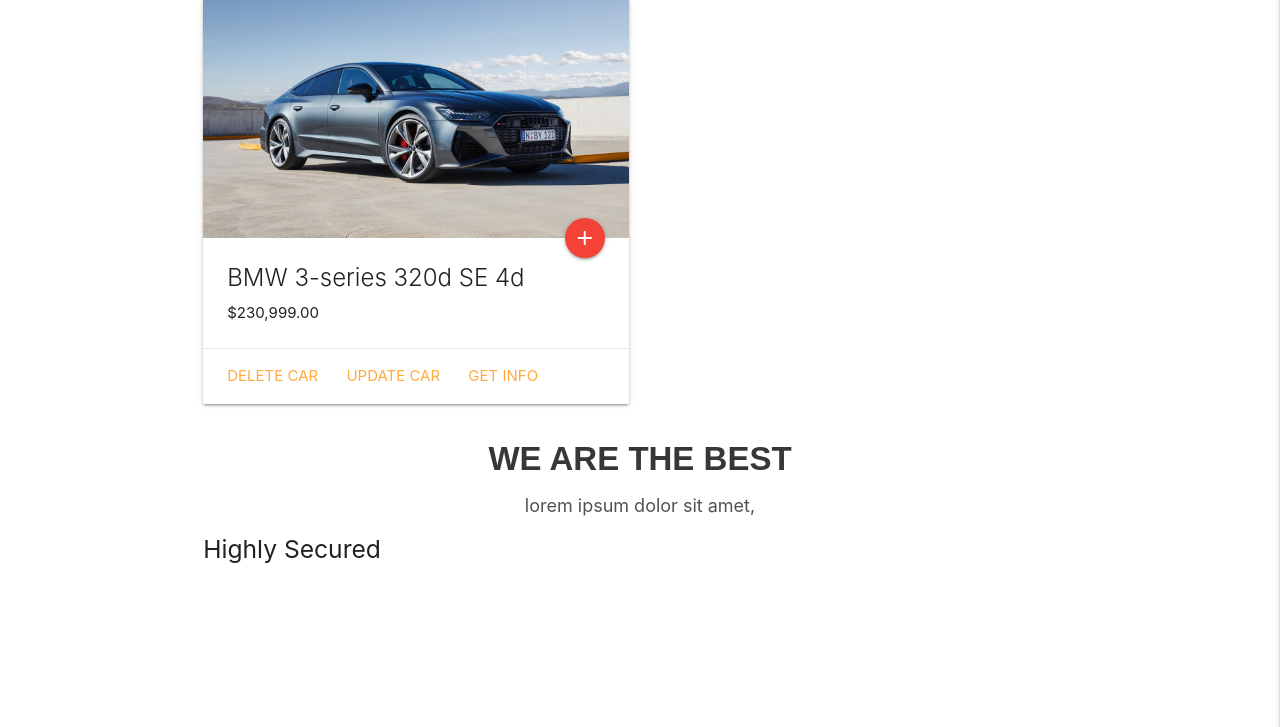
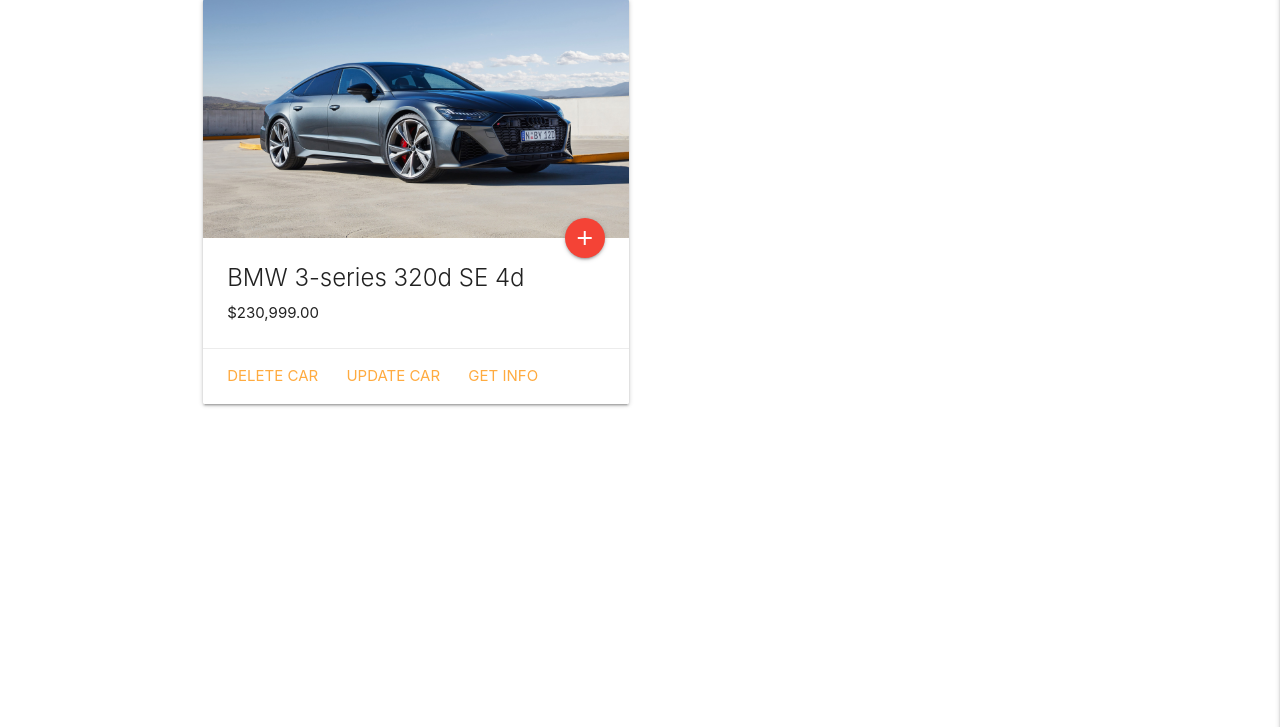
Before and after one commit to sebasyii/cardex, a Flask app: page / in a window 1280 px wide. Shown: the part 73-800 px from the top of the page. Run offline with Flask 2, Linux system fonts and the light colour scheme; data comes from the database, SQL or seed files in the repository.

Commit message:
First Commit

```diff
--- a/templates/index.html
+++ b/templates/index.html
@@ -32,16 +32,5 @@
             {% endfor %}
         </div>
     </section>
-    <section class="row service-section">
-        <div class="container">
-            <h1 class="center-align">WE ARE THE BEST</h1>
-            <p class="center-align">lorem ipsum dolor sit amet,</p>
-            <div class="col s3">
-                <h5>Highly Secured</h5>
-            </div>
-            <div class="col s3"></div>
-            <div class="col s3"></div>
-        </div>
-    </section>
 
 {% endblock %}
```
